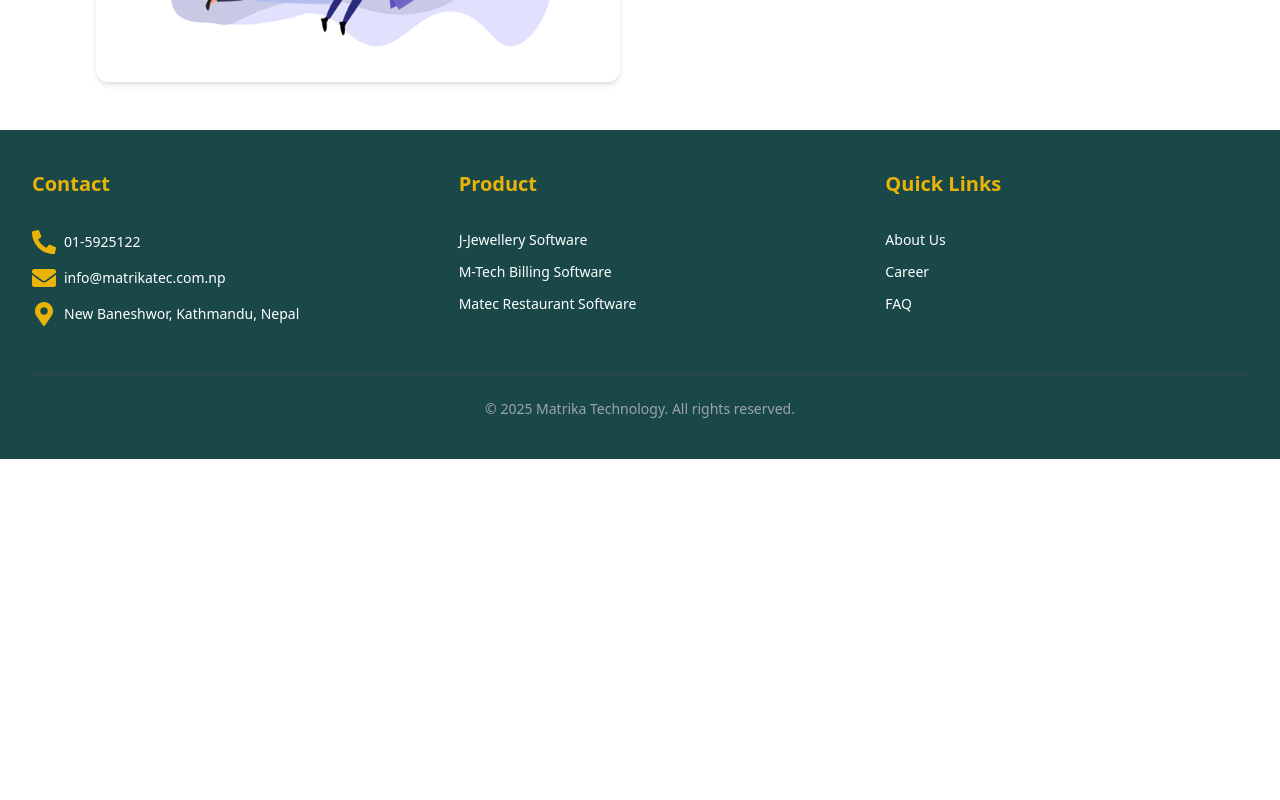
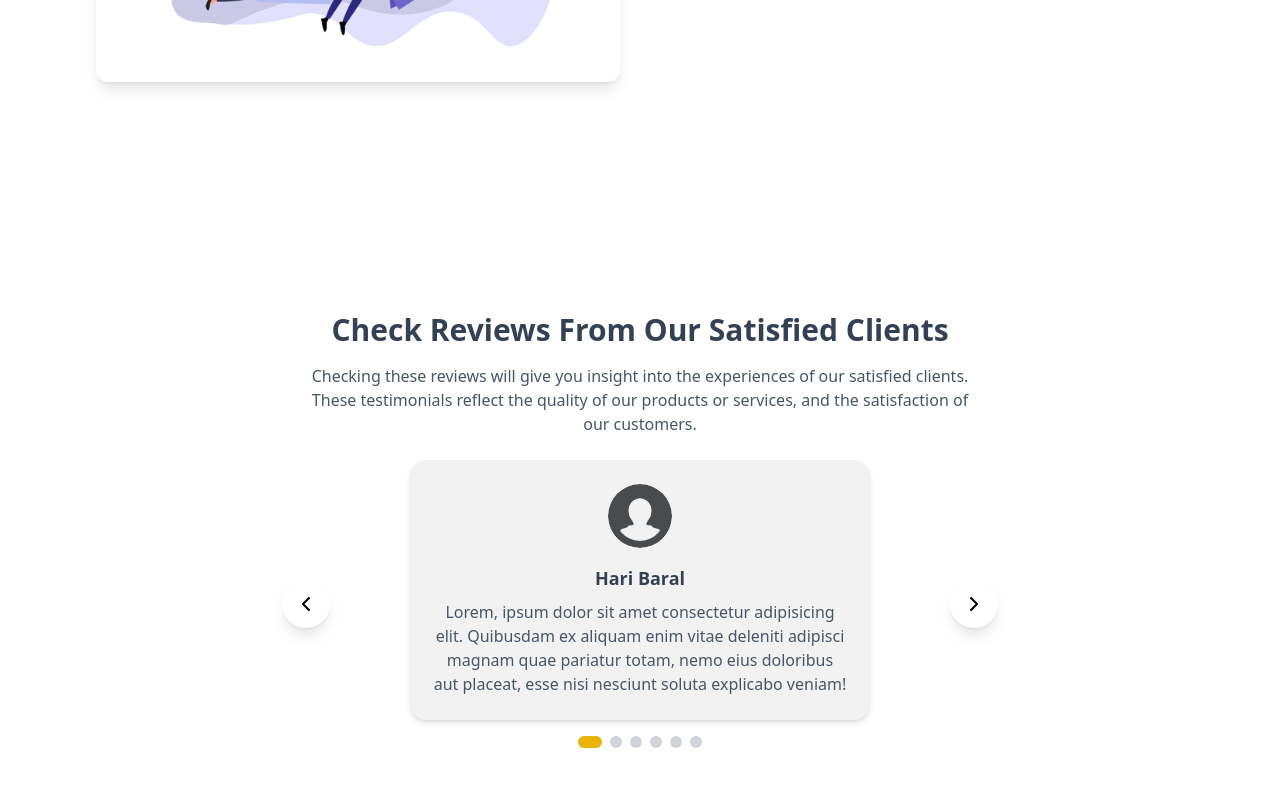
Before and after one commit to aasiskndl/Demo_Project, a React (Vite) app: page /about in a window 1280 px wide. Shown: the part 1480-2280 px from the top of the page. Before the commit the page ends 1939 px from the top, so only its background shows below. Built offline with nearby package versions, Linux system fonts and the light colour scheme.

Commit message:
Added images, modified Career.jsx, Footer.jsx, AboutUs.jsx AboutUsCards.jsx, CustomerComments.jsx, JJewelleryHero.jsx, MatecRestaurantHero.jsx, MtechBillingHero.jsx

```diff
--- a/src/components/Career.jsx
+++ b/src/components/Career.jsx
@@ -59,7 +59,7 @@ const Career = () => {
           <p className="text-gray-600 text-base sm:text-lg">
             Don't see your perfect role?{' '}
             <a
-              href="#"
+              href="mailto:support@matrikatec.com.np"
               className="text-yellow-600 hover:text-yellow-700 font-semibold underline underline-offset-4 transition-colors"
             >
               Send us your resume
--- a/src/components/Footer.jsx
+++ b/src/components/Footer.jsx
@@ -2,8 +2,8 @@ import { FaPhoneAlt, FaEnvelope, FaMapMarkerAlt } from 'react-icons/fa';
 import { NavLink } from 'react-router-dom';
 
 const contactInfo = [
-  { icon: <FaPhoneAlt />, text: "01-5925122" },
-  { icon: <FaEnvelope />, text: "info@matrikatec.com.np" },
+  { icon: <FaPhoneAlt />, text: "01-5925122", link: "tel:01-5925122" },
+  { icon: <FaEnvelope />, text: "info@matrikatec.com.np", link: "mailto:info@matrikatec.com.np" },
   { icon: <FaMapMarkerAlt />, text: "New Baneshwor, Kathmandu, Nepal" }
 ];
 
@@ -28,10 +28,16 @@ const Footer = () => {
         <div className="flex flex-col items-start space-y-4">
           <h2 className="text-lg md:text-xl font-semibold mb-4 text-yellow-500">Contact</h2>
           <div className="flex flex-col gap-3">
-            {contactInfo.map(({ icon, text }, index) => (
+            {contactInfo.map(({ icon, text, link }, index) => (
               <div key={index} className="flex items-center gap-2">
-                {icon && <span className="text-yellow-500 text-xl md:text-2xl">{icon}</span>}
-                <span className='text-xs md:text-sm'>{text}</span>
+                <span className="text-yellow-500 text-xl md:text-2xl">{icon}</span>
+                {link ? (
+                  <a href={link} className="text-xs md:text-sm hover:underline">
+                    {text}
+                  </a>
+                ) : (
+                  <span className="text-xs md:text-sm">{text}</span>
+                )}
               </div>
             ))}
           </div>
--- a/src/components/aboutus/AboutUs.jsx
+++ b/src/components/aboutus/AboutUs.jsx
@@ -1,10 +1,12 @@
 import AboutUsBanner from "./AboutUsBanner";
 import AboutUsCards from "./AboutUsCards";
+import CustomerComments from "./CustomerComments";
 const AboutUs = () => {
   return (
     <div>
       <AboutUsBanner />
       <AboutUsCards />
+      <CustomerComments />
     </div>
   );
 };
--- a/src/components/aboutus/AboutUsCards.jsx
+++ b/src/components/aboutus/AboutUsCards.jsx
@@ -31,9 +31,9 @@ const AboutUsCards = () => {
             duration: 0.5,
             type: "spring",
             stiffness: 50,
-            delay: index * 0.1, // Stagger the animation
+            delay: index * 0.1,
           }}
-          viewport={{ once: true }} // Trigger animation only once when in viewport
+          viewport={{ once: true }} // Trigger animation only once
         >
           {/* Image Section */}
           <div
@@ -46,8 +46,8 @@ const AboutUsCards = () => {
             <motion.img
               src={image}
               alt={title}
-              className="w-full h-auto max-h-[400px] object-contain rounded-xl shadow-md"
-              whileHover={{ scale: 1.05 }} // Subtle scale effect on hover
+              className="w-full h-auto max-h-[400px] object-contain rounded-xl shadow-lg"
+              whileHover={{ scale: 1.05 }} //scale effect on hover
               transition={{ duration: 0.3 }}
             />
           </div>
@@ -63,7 +63,7 @@ const AboutUsCards = () => {
           >
             <motion.h2
               className="text-3xl font-bold text-slate-700 mb-4"
-              whileHover={{ scale: 1.05 }} // Subtle scale effect on hover
+              whileHover={{ scale: 1.05 }} //scale effect on hover
               transition={{ duration: 0.2 }}
             >
               {title}
--- /dev/null
+++ b/src/components/aboutus/CustomerComments.jsx
@@ -0,0 +1,126 @@
+import { useState, useEffect } from "react";
+import { motion, AnimatePresence } from "framer-motion";
+import { ChevronLeft, ChevronRight } from "lucide-react";
+
+const testimonials = [
+  {
+    id: 1,
+    name: "Hari Baral",
+    image: "/images/profile.svg",
+    text: 'Lorem, ipsum dolor sit amet consectetur adipisicing elit. Quibusdam ex aliquam enim vitae deleniti adipisci magnam quae pariatur totam, nemo eius doloribus aut placeat, esse nisi nesciunt soluta explicabo veniam!',
+  },
+  {
+    id: 2,
+    name: "Sara Dahal",
+    image: "/images/profile.svg",
+    text: 'Lorem, ipsum dolor sit amet consectetur adipisicing elit. Quibusdam ex aliquam enim vitae deleniti adipisci magnam quae pariatur totam, nemo eius doloribus aut placeat, esse nisi nesciunt soluta explicabo veniam!',
+  },
+  {
+    id: 3,
+    name: "Mailo Paudel",
+    image: "/images/profile.svg",
+    text:'Lorem, ipsum dolor sit amet consectetur adipisicing elit. Quibusdam ex aliquam enim vitae deleniti adipisci magnam quae pariatur totam, nemo eius doloribus aut placeat, esse nisi nesciunt soluta explicabo veniam!',
+  },
+  {
+    id: 4,
+    name: "Kanxo Smith",
+    image: "/images/profile.svg",
+    text:'Lorem, ipsum dolor sit amet consectetur adipisicing elit. Quibusdam ex aliquam enim vitae deleniti adipisci magnam quae pariatur totam, nemo eius doloribus aut placeat, esse nisi nesciunt soluta explicabo veniam!',
+  },
+  {
+    id: 5,
+    name: "Zyan Chapagain",
+    image: "/images/profile.svg",
+    text:'Lorem, ipsum dolor sit amet consectetur adipisicing elit. Quibusdam ex aliquam enim vitae deleniti adipisci magnam quae pariatur totam, nemo eius doloribus aut placeat, esse nisi nesciunt soluta explicabo veniam!',
+  },
+  {
+    id: 6,
+    name: "Alexa Tiwari",
+    image: "/images/profile.svg",
+    text:'Lorem, ipsum dolor sit amet consectetur adipisicing elit. Quibusdam ex aliquam enim vitae deleniti adipisci magnam quae pariatur totam, nemo eius doloribus aut placeat, esse nisi nesciunt soluta explicabo veniam!',
+  },
+];
+
+export default function CustomerComments() {
+  const [index, setIndex] = useState(0);
+
+  useEffect(() => {
+    const interval = setInterval(() => {
+      nextSlide();
+    }, 7000);
+
+    return () => clearInterval(interval);
+  }, []);
+
+  const prevSlide = () => {
+    setIndex((prevIndex) => (prevIndex === 0 ? testimonials.length - 1 : prevIndex - 1));
+  };
+
+  const nextSlide = () => {
+    setIndex((prevIndex) => (prevIndex + 1) % testimonials.length);
+  };
+
+  return (
+    <div className="flex flex-col items-center justify-center p-4 bg-white min-h-screen">
+      <h2 className="text-3xl font-bold text-slate-700 mb-4 text-center">
+        Check Reviews From Our Satisfied Clients
+      </h2>
+      <p className="text-slate-600 text-center max-w-2xl mb-6 ">
+        Checking these reviews will give you insight into the experiences of
+        our satisfied clients. These testimonials reflect the
+        quality of our products or services, and the satisfaction of our
+        customers.
+      </p>
+
+      <div className="relative w-full max-w-xl px-6 md:px-0">
+        {/* Left Arrow - Hidden on Mobile */}
+        <button
+          onClick={prevSlide}
+          className="hidden md:block absolute left-0 md:left-[-70px] top-1/2 transform -translate-y-1/2 bg-white shadow-lg p-3 rounded-full hover:bg-gray-200 transition"
+        >
+          <ChevronLeft size={24} />
+        </button>
+
+        <AnimatePresence mode="wait">
+          <motion.div
+            key={testimonials[index].id}
+            initial={{ opacity: 0, x: 50 }}
+            animate={{ opacity: 1, x: 0 }}
+            exit={{ opacity: 0, x: -50 }}
+            transition={{ duration: 0.6, ease: "easeInOut" }}
+            className="bg-answer p-6 rounded-2xl shadow-md text-center mx-auto w-full md:w-[80%]"
+          >
+            <img
+              src={testimonials[index].image}
+              alt={testimonials[index].name}
+              className="w-16 h-16 rounded-full mx-auto mb-4"
+            />
+            <h4 className="text-lg text-slate-700 font-semibold">{testimonials[index].name}</h4>
+            <p className="text-slate-600 mt-2">{testimonials[index].text}</p>
+          </motion.div>
+        </AnimatePresence>
+
+        {/* Right Arrow - Hidden on Mobile */}
+        <button
+          onClick={nextSlide}
+          className="hidden md:block absolute right-0 md:right-[-70px] top-1/2 transform -translate-y-1/2 bg-white shadow-lg p-3 rounded-full hover:bg-gray-200 transition"
+        >
+          <ChevronRight size={24} />
+        </button>
+
+        {/* Dots Navigation */}
+        <div className="flex justify-center mt-4 space-x-2">
+          {testimonials.map((_, i) => (
+            <button
+              key={i}
+              onClick={() => setIndex(i)}
+              className={`h-3 w-3 rounded-full transition-all duration-300 ${
+                index === i ? "bg-yellow-500 w-6" : "bg-gray-300"
+              }`}
+            ></button>
+          ))}
+        </div>
+      </div>
+    </div>
+  );
+}
--- a/src/index.css
+++ b/src/index.css
@@ -5,6 +5,7 @@
 html {
   scroll-behavior: smooth;
 }
+
 
 /* :root {
   font-family: system-ui, Avenir, Helvetica, Arial, sans-serif;
```
Also changed, not shown: src/components/home/Services.jsx (+28 -28 lines), src/components/projects/jjewellery/JJewelleryHero.jsx (+28 -19 lines), src/components/projects/matec-restaurant/MatecRestaurantHero.jsx (+28 -20 lines), src/components/projects/mtech-billing/MtechBillingHero.jsx (+45 -34 lines), public/images/profile.svg (added).
